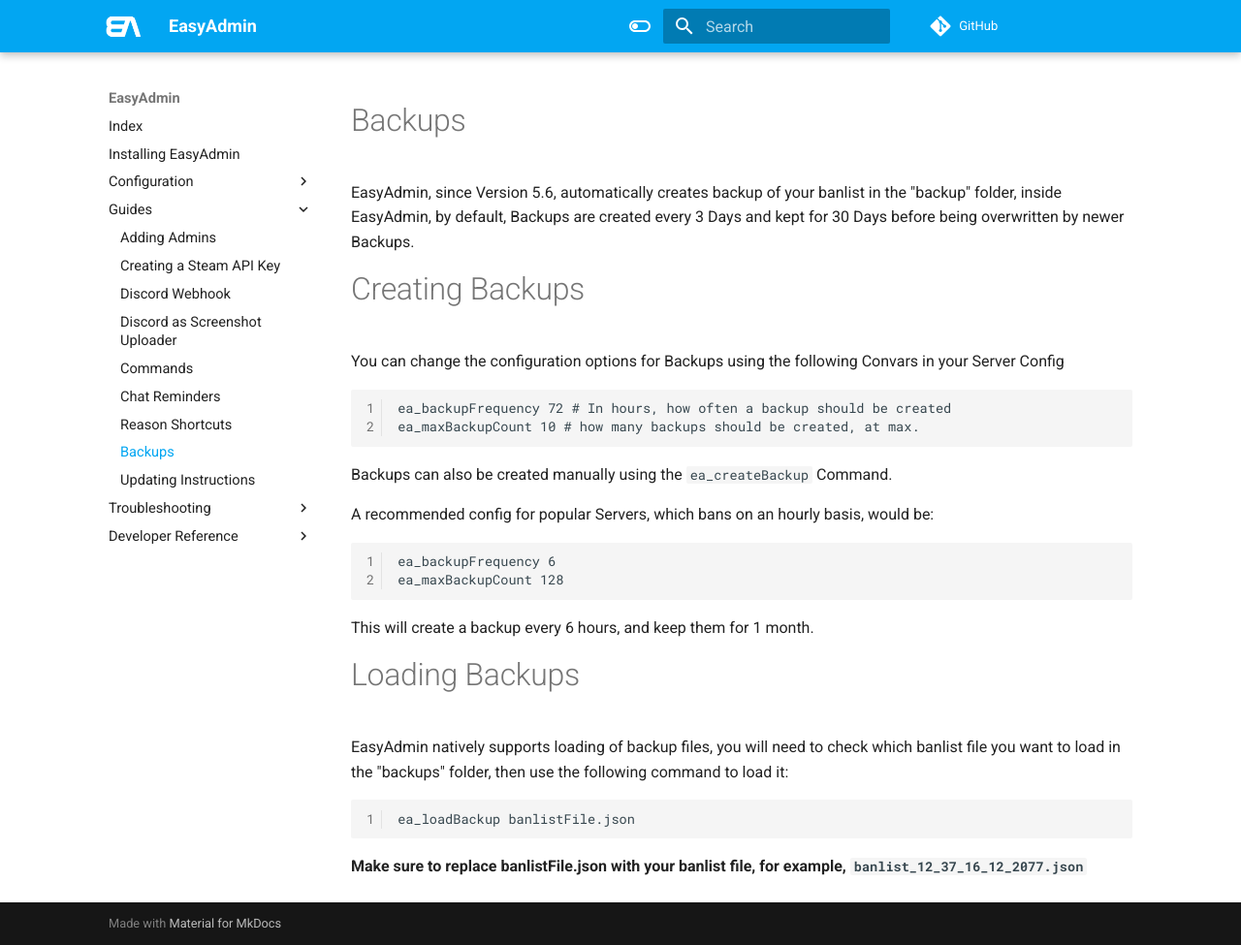
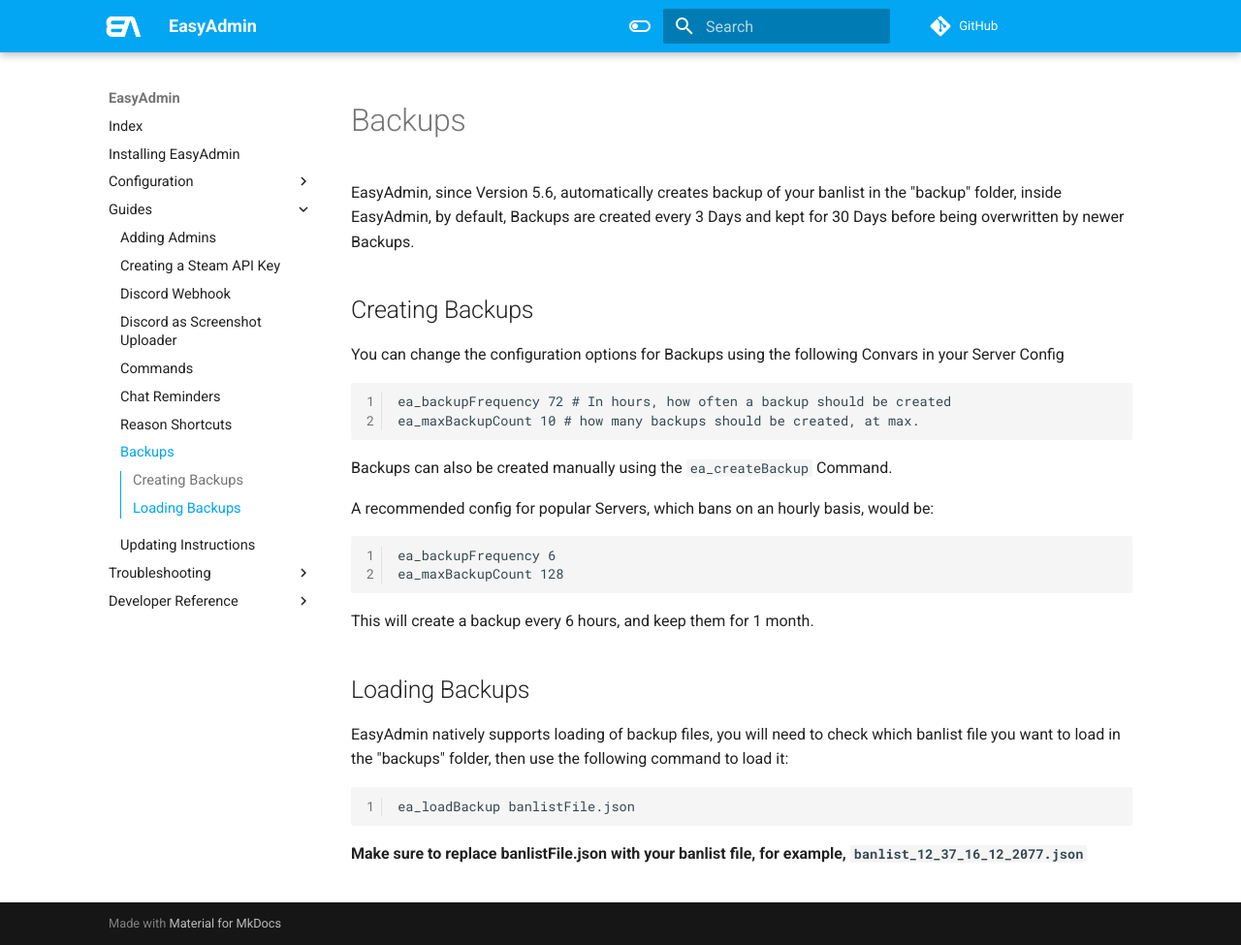
Before and after one commit to Blumlaut/EasyAdmin-docs, an MkDocs documentation site: the page built from docs/backups.md, in a window 1280 px wide and 975 px high. Shown: the whole window at 97% size. Built offline with MkDocs 1.6.1 and Material for MkDocs 9.7.7, drawn with Linux system fonts in a browser that asks for light colours; comment, search, counter and statistics services are not loaded.

Commit message:
Update backups.md

```diff
--- a/docs/backups.md
+++ b/docs/backups.md
@@ -3,7 +3,7 @@
 EasyAdmin, since Version 5.6, automatically creates backup of your banlist in the "backup" folder, inside EasyAdmin, by default, Backups are created every 3 Days and kept for 30 Days before being overwritten by newer Backups.
 
 
-# Creating Backups
+## Creating Backups
 
 You can change the configuration options for Backups using the following Convars in your Server Config
 
@@ -23,7 +23,7 @@ ea_maxBackupCount 128
 
 This will create a backup every 6 hours, and keep them for 1 month.
 
-# Loading Backups
+## Loading Backups
 
 EasyAdmin natively supports loading of backup files, you will need to check which banlist file you want to load in the "backups" folder, then use the following command to load it:
 
```
